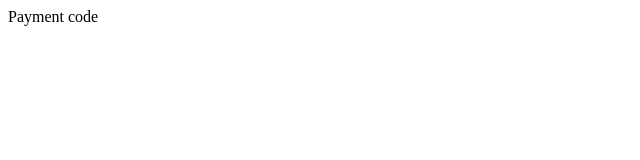
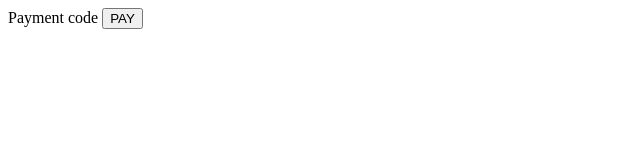
Before and after one commit to Natalyaoazis/web-project, a plain HTML site: page payment.html in a window 1280 px wide. Shown: the whole page, without its empty margins (0-640 px from the left). Drawn offline with Linux system fonts and the light colour scheme.

Commit message:
Pay button

```diff
--- a/payment.html
+++ b/payment.html
@@ -8,5 +8,6 @@
 </head>
 <body>
 	Payment code
+	<button>PAY</button>
 </body>
 </html>
```
